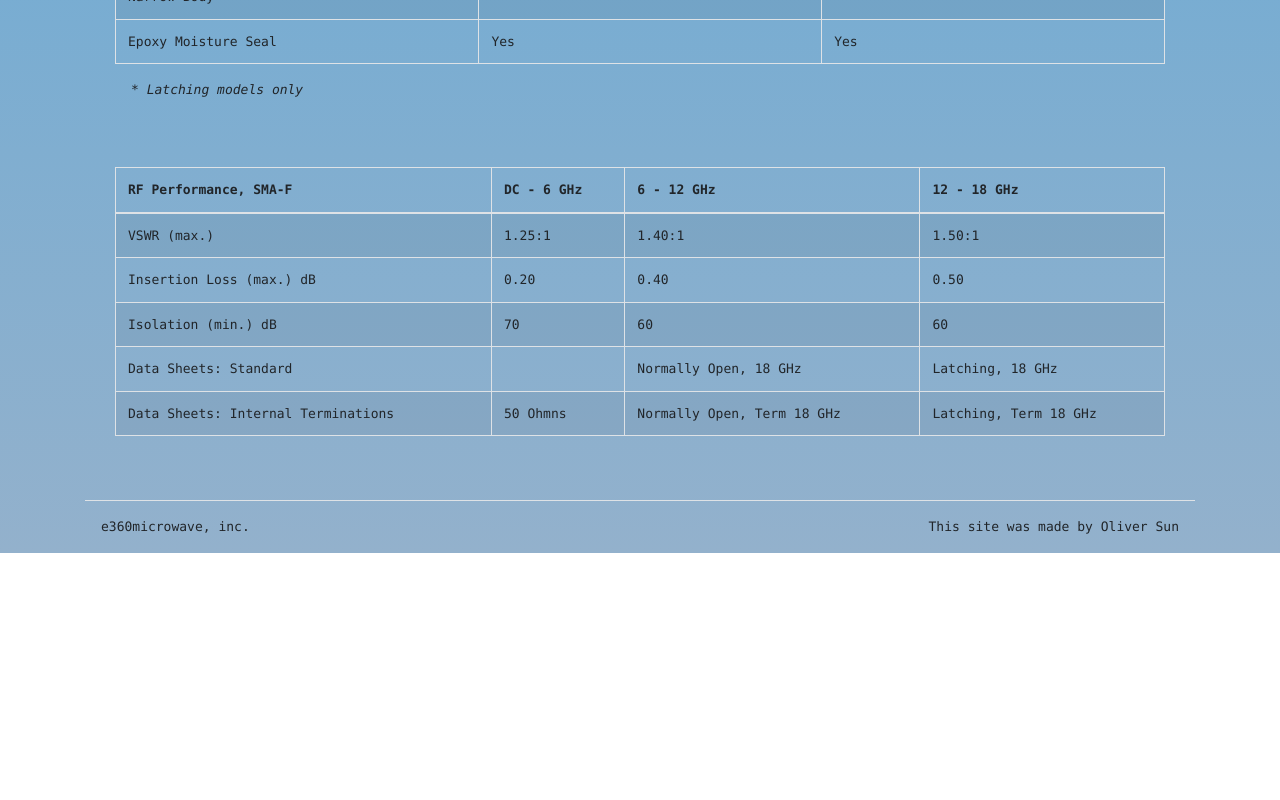
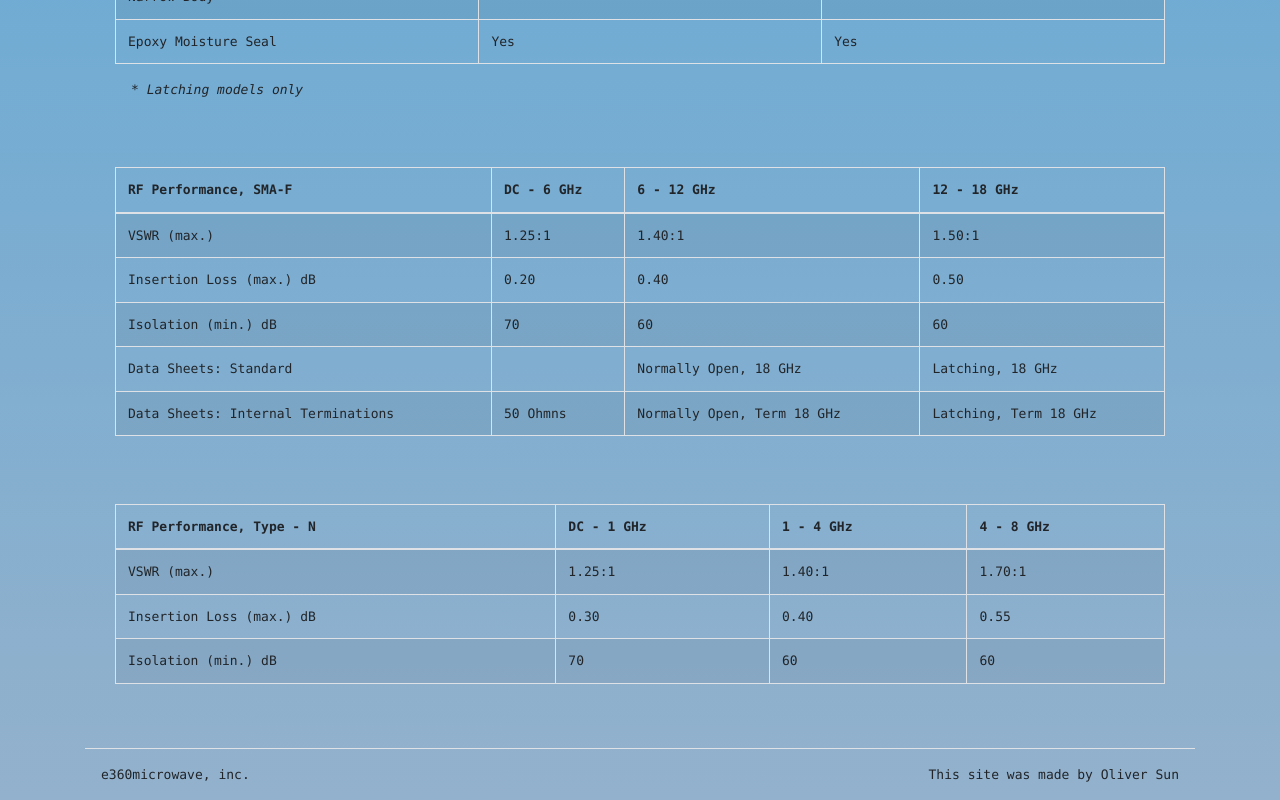
Before and after one commit to Olisun/e360microwave, a React (Create React App) app in the folder client/: page /SP7T-SP8T in a window 1280 px wide. Shown: the part 1692-2492 px from the top of the page. Before the commit the page ends 2245 px from the top, so only its background shows below. Built offline with nearby package versions, Linux system fonts and the light colour scheme.

Commit message:
finished sp8t product page

```diff
--- a/client/src/pages/products/SP7T-SP8T.js
+++ b/client/src/pages/products/SP7T-SP8T.js
@@ -207,6 +207,39 @@ class SP7T_SP8T extends Component {
             </tbody>
           </Table>
         </Container>
+        <br></br>
+        <Container>
+          <Table responsive bordered striped>
+            <thead>
+              <tr>
+                <th>RF Performance, Type - N</th>
+                <th>DC - 1 GHz</th>
+                <th>1 - 4 GHz</th>
+                <th>4 - 8 GHz</th>
+              </tr>
+            </thead>
+            <tbody>
+              <tr>
+                <td>VSWR (max.)</td>
+                <td>1.25:1</td>
+                <td>1.40:1</td>
+                <td>1.70:1</td>
+              </tr>
+              <tr>
+                <td>Insertion Loss (max.) dB</td>
+                <td>0.30</td>
+                <td>0.40</td>
+                <td>0.55</td>
+              </tr>
+              <tr>
+                <td>Isolation (min.) dB</td>
+                <td>70</td>
+                <td>60</td>
+                <td>60</td>
+              </tr>
+            </tbody>
+          </Table>
+        </Container>
       </div>
     )
   }
```
